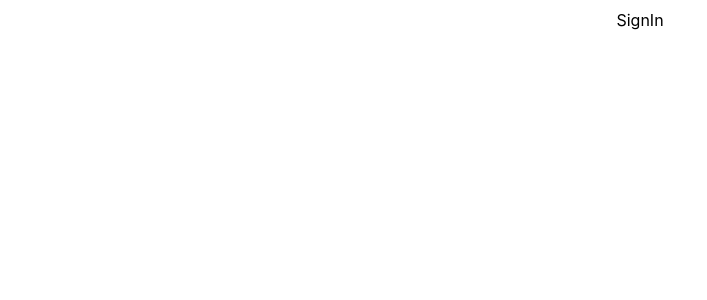
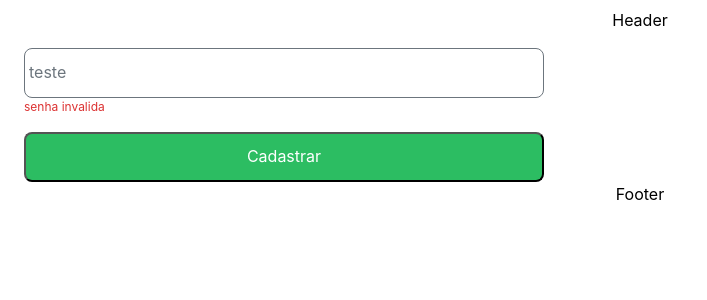
Before and after one commit to Marcos-Samuel/just-cash-front, a React (Vite) app: page / in a window 1280 px wide. Shown: the top 300 px of the page, without its empty margins (0-707 px from the left). Built offline with nearby package versions, Linux system fonts and the light colour scheme.

Commit message:
chore: criação de componente de bottão e ajuste em estilo de input

```diff
--- a/src/components/Button/index.tsx
+++ b/src/components/Button/index.tsx
@@ -1,10 +1,15 @@
+import React, { ReactNode } from 'react';
 import './style.css';
 
-const Button: React.FC = () => {
+interface ButtonProps {
+  children: ReactNode;
+}
+
+const Button: React.FC<ButtonProps> = ({ children, ...rest }) => {
   return (
-    <div>
-        Button
-    </div>
+    <button {...rest}>
+      {children}
+    </button>
   );
 };
 
--- a/src/components/Button/style.css
+++ b/src/components/Button/style.css
@@ -0,0 +1,11 @@
+@import '../../styles/variables.css';
+
+button {
+    height: 50px;
+    width: 100%;
+    max-width: 520px;
+    margin: 0 1rem;
+    border-radius: 8px;
+    background-color: var(--jungle-color);
+    color: var(--primary-color);
+}
--- a/src/components/Footer/index.tsx
+++ b/src/components/Footer/index.tsx
@@ -3,7 +3,7 @@ import './style.css';
 const Footer: React.FC = () => {
   return (
     <div>
-            Button
+        Footer
     </div>
   );
 };
--- a/src/components/InputText/style.css
+++ b/src/components/InputText/style.css
@@ -8,15 +8,16 @@
 }
 .input-container {
     position: relative;
-    height: 50px;
   }
 
   .input-container input {
+    height: 50px;
     width: 100%;
+    max-width: 520px;
     padding: 10px;
     font-size: 16px;
     border: 1px solid var(--boulder-color);
-    border-radius: 4px;
+    border-radius: 8px;
     outline: none;
     background-color: transparent;
     color: var(--boulder-color);
@@ -25,8 +26,8 @@
   .input-container label {
     position: absolute;
     left: 5px;
-    top: 40%;
-    transform: translateY(-60%);
+    top: 50%;
+    transform: translateY(-50%);
     font-size: 16px;
     color: var(--boulder-color);
     transition: all 0.2s ease-in-out;
--- a/src/pages/SignIn/index.tsx
+++ b/src/pages/SignIn/index.tsx
@@ -1,11 +1,22 @@
 
+import Button from '../../components/Button';
+import Footer from '../../components/Footer';
+import Header from '../../components/Header';
+import InputText from '../../components/InputText';
 import './style.css';
 
 const SignIn: React.FC = () => {
   return (
-    <div >
-      SignIn
-    </div>
+    <>
+      <Header/>
+      <main >
+        <InputText type='text' name={'teste'} />
+        <Button>
+        Cadastrar
+        </Button>
+      </main>
+      <Footer/>
+    </>
   );
 };
 
--- a/src/pages/SignIn/style.css
+++ b/src/pages/SignIn/style.css
@@ -1,64 +1,5 @@
-*,
-*::before,
-*::after {
-  box-sizing: border-box;
+main{
+  width: 100vw;
+  display: flex;
+  flex-direction: column;
 }
-
-html {
-  -moz-text-size-adjust: none;
-  -webkit-text-size-adjust: none;
-  text-size-adjust: none;
-}
-
-body, h1, h2, h3, h4, p,
-figure, blockquote, dl, dd {
-  margin-block-end: 0;
-}
-
-ul[role='list'],
-ol[role='list'] {
-  list-style: none;
-}
-
-body {
-  min-height: 100vh;
-  line-height: 1.5;
-}
-
-h1, h2, h3, h4,
-button, input, label {
-  line-height: 1.1;
-}
-
-h1, h2,
-h3, h4 {
-  text-wrap: balance;
-}
-
-
-a:not([class]) {
-  text-decoration-skip-ink: auto;
-  color: currentColor;
-}
-
-
-img,
-picture {
-  max-width: 100%;
-  display: block;
-}
-
-input, button,
-textarea, select {
-  font-family: inherit;
-  font-size: inherit;
-}
-
-
-textarea:not([rows]) {
-  min-height: 10em;
-}
-
-:target {
-  scroll-margin-block: 5ex;
-}
--- a/src/styles/variables.css
+++ b/src/styles/variables.css
@@ -1,5 +1,5 @@
 :root {
-    --backgroud-color:#FFFFFF;
+    --primary-color:#FFFFFF;
     --downriver-color: #072854;
     --boulder-color: #6c757d;
     --jungle-color: #2CBD62;
```
